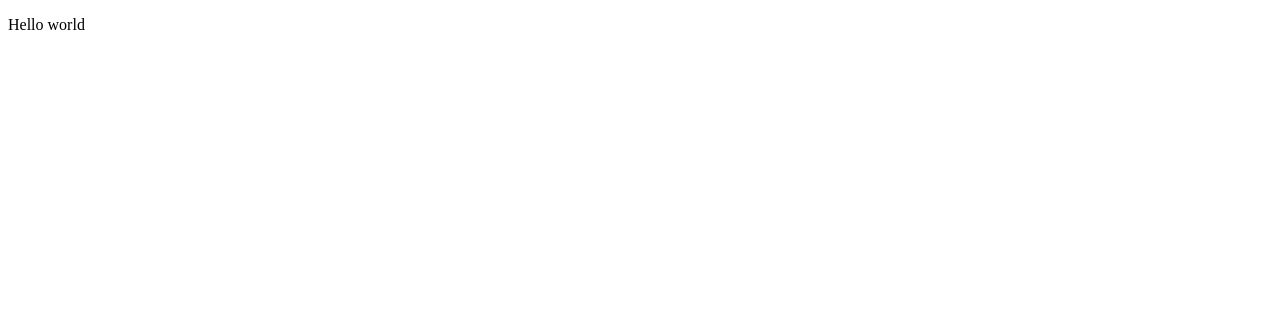
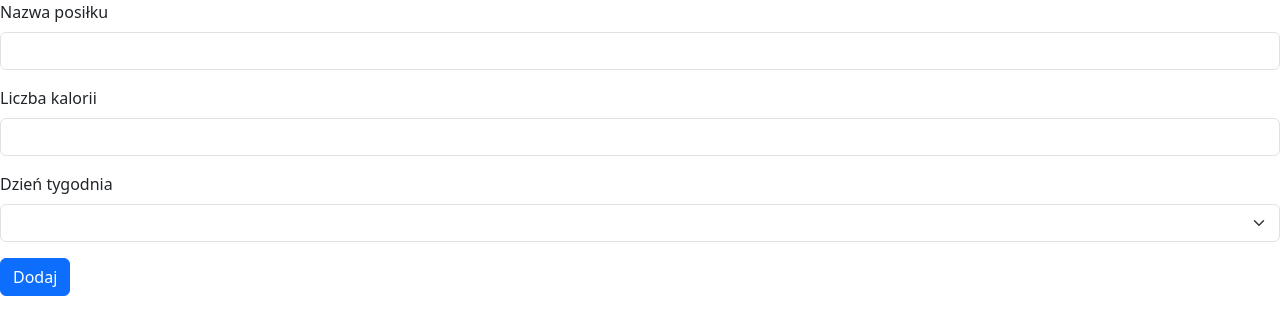
Before and after one commit to MatiCh2008/INF.04-cw1, a React (Vite) app in the folder Cw1/: page / in a window 1280 px wide. Shown: the top 334 px of the page. Built offline with nearby package versions, Linux system fonts and the light colour scheme.

Commit message:
do dokonczenia

```diff
--- a/Cw1/src/App.jsx
+++ b/Cw1/src/App.jsx
@@ -1,7 +1,44 @@
+import 'bootstrap/dist/css/bootstrap.css';
+import { useState } from 'react';
+
 const App = () => {
+
+  const [daysOfWeek, setDaysOfWeek] = useState([
+    'Poniedziałek',
+    'Wtorek',
+    'Środa',
+    'Czwartek',
+    'Piątek',
+    'Sobota',
+    'Niedziela'
+  ])
+
+
+  const onSubmit = (event) => {
+    event.preventDefault()
+    console.log(`submit`)
+  }
+
   return (
     <div>
-      <p>Hello world</p>
+      <form onSubmit={onSubmit}>
+        <div className="mb-3">
+          <label htmlFor="nazwaPosilku" className="form-label">Nazwa posiłku</label>
+          <input type="text" className="form-control" id="nazwaPosilku"/>
+        </div>
+        <div className="mb-3">
+          <label htmlFor="liczbaKalorii" className="form-label">Liczba kalorii</label>
+          <input type="number" className="form-control" id="liczbaKalorii"/>
+        </div>
+        <div className="mb-3">
+          <label htmlFor="dzienTygodnia" className="form-label">Dzień tygodnia</label>
+          <select className="form-select" id="dzienTygodnia">
+            <option value=""></option>
+            {daysOfWeek.map((day, index) => (<option value={index + 1} key={index + 1}>{day}</option>))}
+          </select>
+        </div>
+        <button type="submit" className="btn btn-primary">Dodaj</button>
+      </form>
     </div>
   )
 }
--- a/Cw1/src/index.css
+++ b/Cw1/src/index.css
@@ -1,111 +1 @@
-:root {
-  --text: #6b6375;
-  --text-h: #08060d;
-  --bg: #fff;
-  --border: #e5e4e7;
-  --code-bg: #f4f3ec;
-  --accent: #aa3bff;
-  --accent-bg: rgba(170, 59, 255, 0.1);
-  --accent-border: rgba(170, 59, 255, 0.5);
-  --social-bg: rgba(244, 243, 236, 0.5);
-  --shadow:
-    rgba(0, 0, 0, 0.1) 0 10px 15px -3px, rgba(0, 0, 0, 0.05) 0 4px 6px -2px;
-
-  --sans: system-ui, 'Segoe UI', Roboto, sans-serif;
-  --heading: system-ui, 'Segoe UI', Roboto, sans-serif;
-  --mono: ui-monospace, Consolas, monospace;
-
-  font: 18px/145% var(--sans);
-  letter-spacing: 0.18px;
-  color-scheme: light dark;
-  color: var(--text);
-  background: var(--bg);
-  font-synthesis: none;
-  text-rendering: optimizeLegibility;
-  -webkit-font-smoothing: antialiased;
-  -moz-osx-font-smoothing: grayscale;
-
-  @media (max-width: 1024px) {
-    font-size: 16px;
-  }
-}
-
-@media (prefers-color-scheme: dark) {
-  :root {
-    --text: #9ca3af;
-    --text-h: #f3f4f6;
-    --bg: #16171d;
-    --border: #2e303a;
-    --code-bg: #1f2028;
-    --accent: #c084fc;
-    --accent-bg: rgba(192, 132, 252, 0.15);
-    --accent-border: rgba(192, 132, 252, 0.5);
-    --social-bg: rgba(47, 48, 58, 0.5);
-    --shadow:
-      rgba(0, 0, 0, 0.4) 0 10px 15px -3px, rgba(0, 0, 0, 0.25) 0 4px 6px -2px;
-  }
-
-  #social .button-icon {
-    filter: invert(1) brightness(2);
-  }
-}
-
-body {
-  margin: 0;
-}
-
-#root {
-  width: 1126px;
-  max-width: 100%;
-  margin: 0 auto;
-  text-align: center;
-  border-inline: 1px solid var(--border);
-  min-height: 100svh;
-  display: flex;
-  flex-direction: column;
-  box-sizing: border-box;
-}
-
-h1,
-h2 {
-  font-family: var(--heading);
-  font-weight: 500;
-  color: var(--text-h);
-}
-
-h1 {
-  font-size: 56px;
-  letter-spacing: -1.68px;
-  margin: 32px 0;
-  @media (max-width: 1024px) {
-    font-size: 36px;
-    margin: 20px 0;
-  }
-}
-h2 {
-  font-size: 24px;
-  line-height: 118%;
-  letter-spacing: -0.24px;
-  margin: 0 0 8px;
-  @media (max-width: 1024px) {
-    font-size: 20px;
-  }
-}
-p {
-  margin: 0;
-}
-
-code,
-.counter {
-  font-family: var(--mono);
-  display: inline-flex;
-  border-radius: 4px;
-  color: var(--text-h);
-}
-
-code {
-  font-size: 15px;
-  line-height: 135%;
-  padding: 4px 8px;
-  background: var(--code-bg);
-}
+body { padding: 20px; }
```
